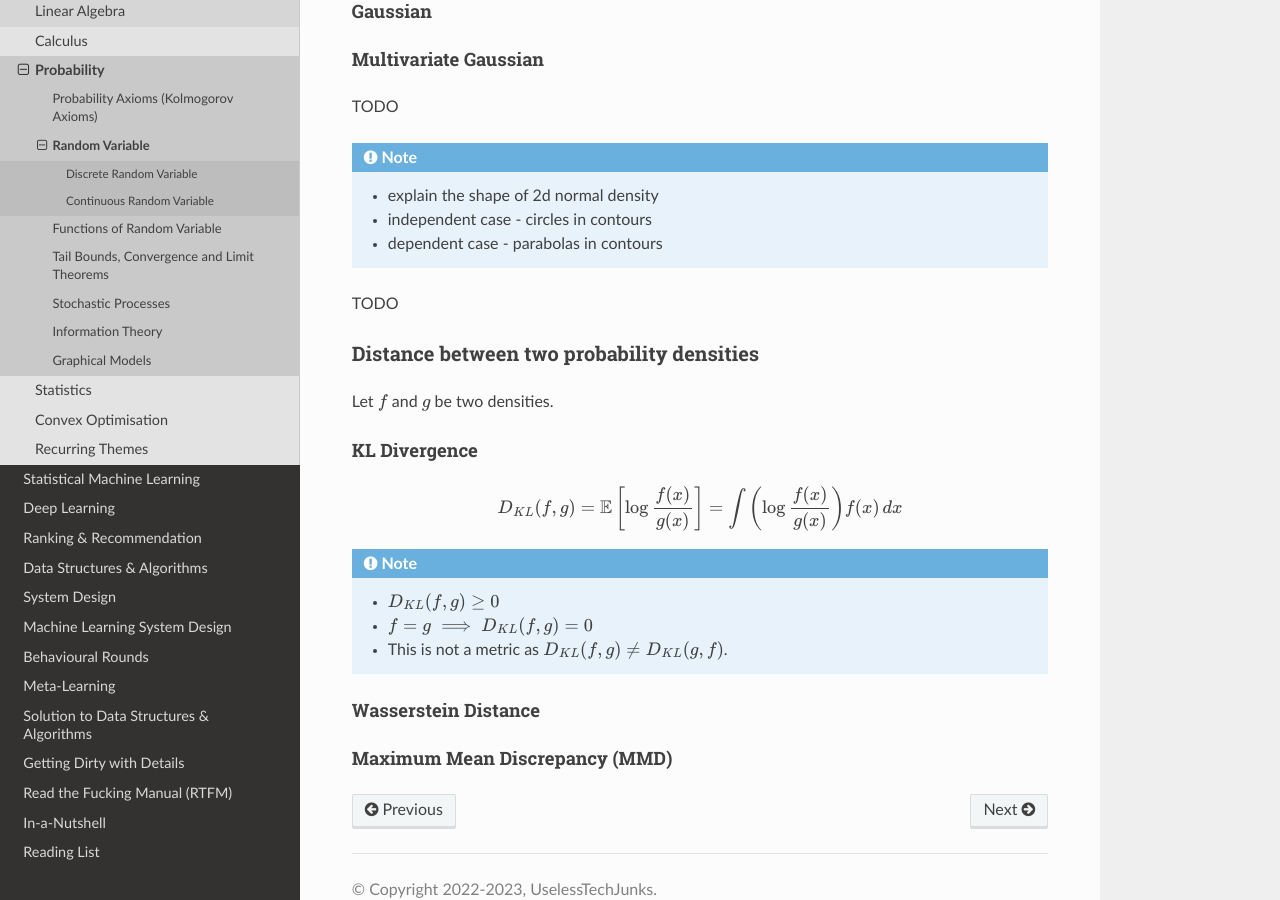
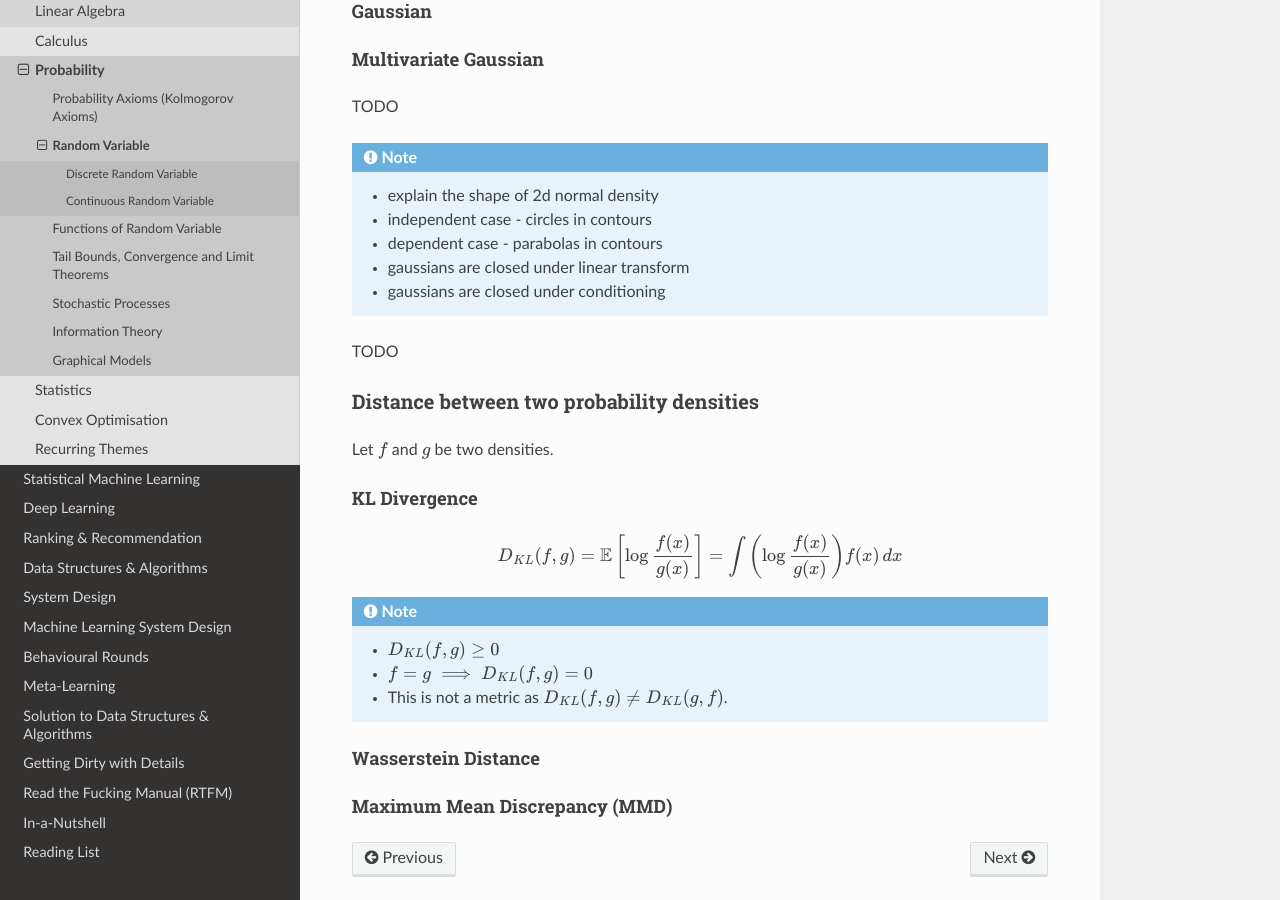
Before and after one commit to uselesstechjunks/leetcode, a Sphinx documentation site: the page built from docs/source/math/prob/rv.rst, in a window 1280 px wide and 900 px high, scrolled down 20821 px. Built offline with Sphinx 7.4.7 and the Read the Docs theme 2.0.0, drawn with Linux system fonts in a browser that asks for light colours.

Commit message:
Update rv.rst

```diff
--- a/docs/source/math/prob/rv.rst
+++ b/docs/source/math/prob/rv.rst
@@ -697,6 +697,8 @@ TODO
 	* explain the shape of 2d normal density
 	* independent case - circles in contours
 	* dependent case - parabolas in contours
+	* gaussians are closed under linear transform
+	* gaussians are closed under conditioning
 
 TODO
 
```
